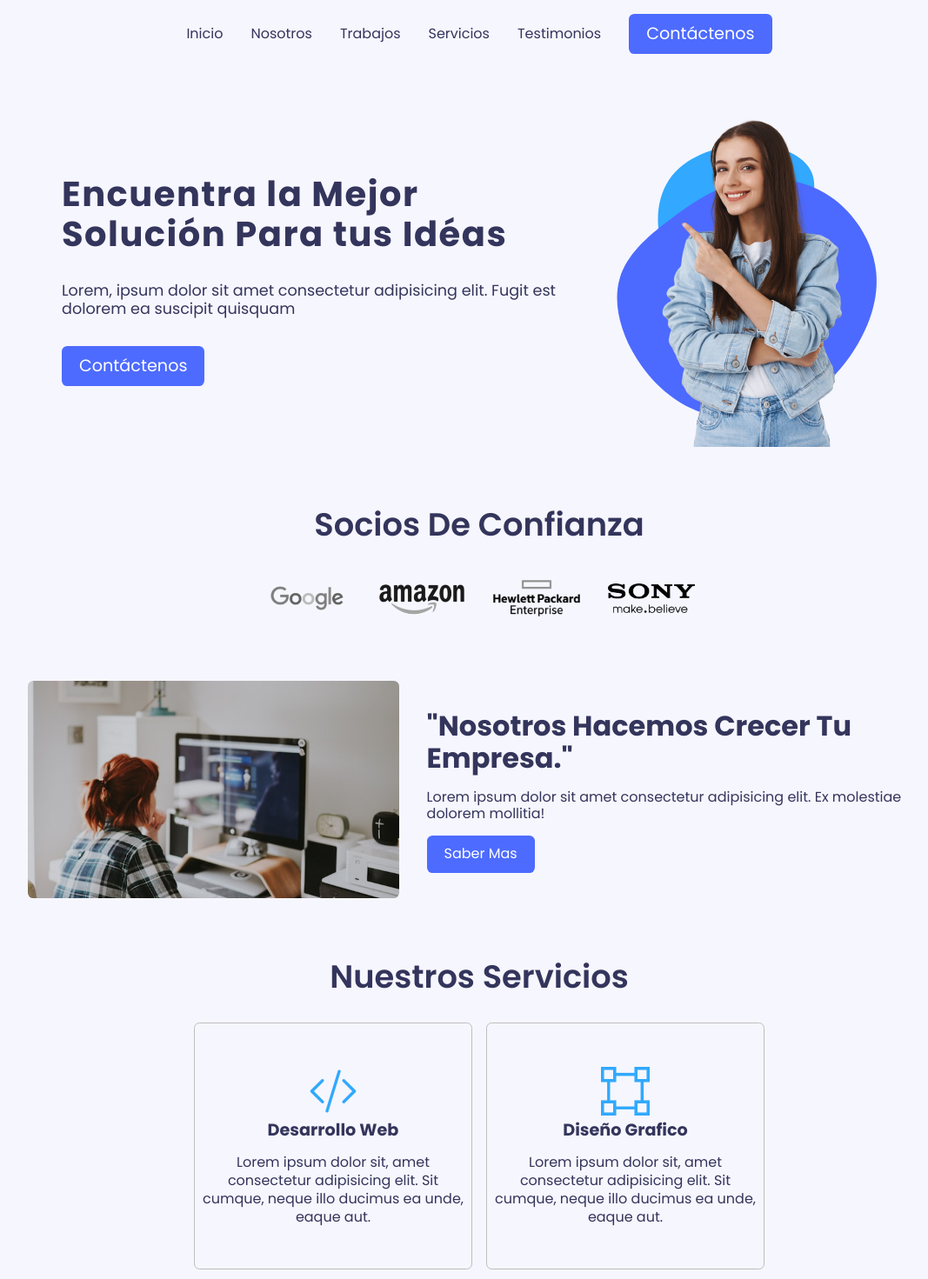
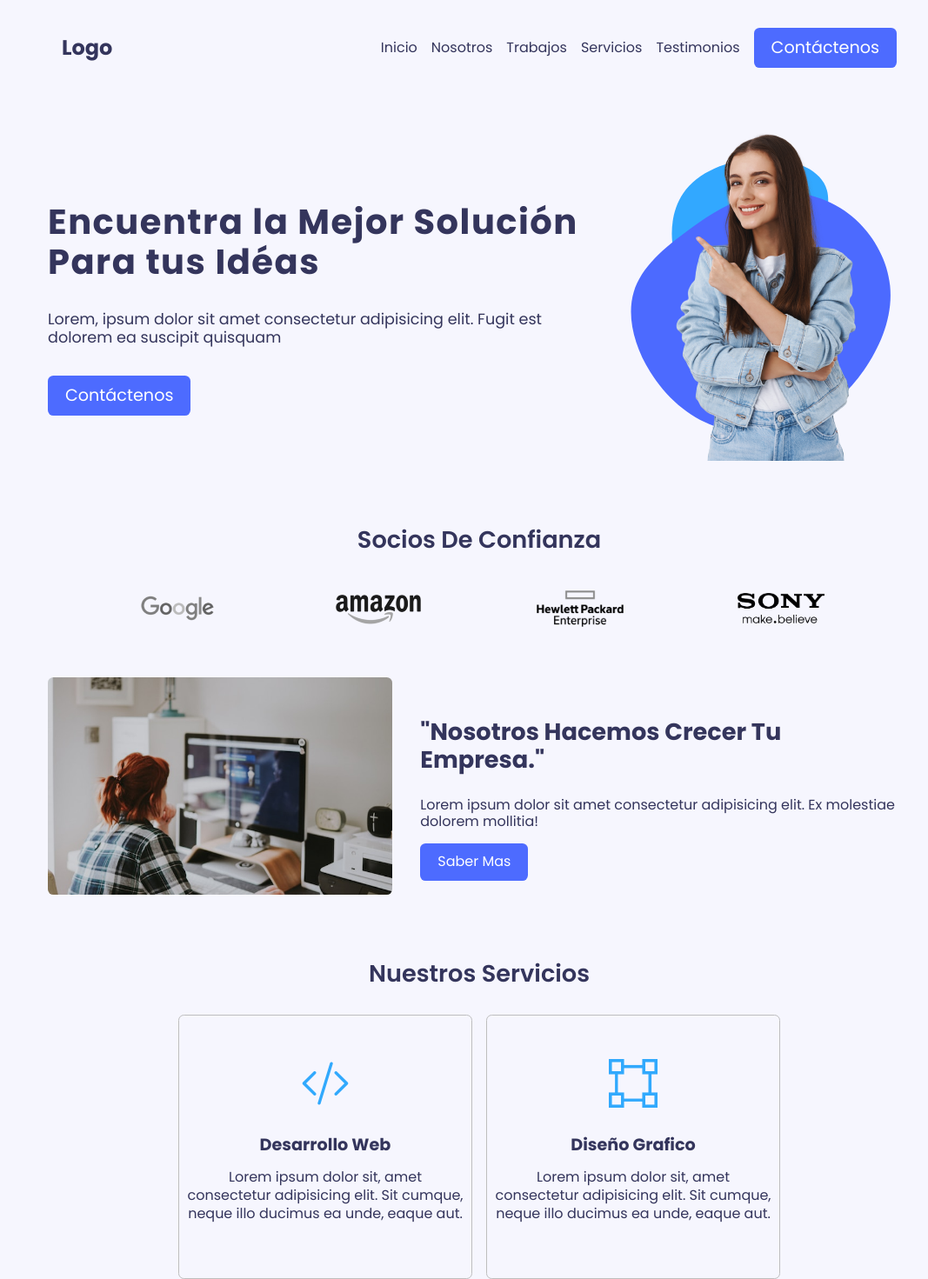
Before and after one commit to ivanretamozodev/trabajo-practico-integrador, a plain HTML site: page dist/index.html in a window 1280 px wide. Shown: the top 1471 px of the page at 87% size, without its empty margins (89-1156 px from the left). Drawn offline with nearby package versions, Linux system fonts and the light colour scheme.

Commit message:
retocando los anchos maximos de los componentes

```diff
--- a/dist/index.html
+++ b/dist/index.html
@@ -16,6 +16,7 @@
       <!-- Navbar -->
       <header>
         <nav class="nav">
+          <h2>Logo</h2>
           <ul class="menu-nav">
             <li class="menu-nav__item">
               <a class="menu-nav__link" href="#hero">Inicio</a>
@@ -147,7 +148,7 @@
           <div class="grow__items--col1">
             <div class="item item-active">
               <div class="item__icon">
-                <i class="bi bi-check-all white"></i>
+                <i class="bi bi-check-circle white"></i>
               </div>
               <h4 class="item__title">Proyectos Terminados</h4>
               <h3 class="item__numbers">1200+</h3>
@@ -192,6 +193,7 @@
           </form>
         </div>
       </section>
+      <!-- TESTIMONIAL COMPONENT -->
     </div>
     <script src="./js/app.js"></script>
   </body>
--- a/scss/components/_grow.component.scss
+++ b/scss/components/_grow.component.scss
@@ -1,5 +1,6 @@
 .grow {
   width: 100%;
+  max-width: $max-width;
   padding: 1rem;
   display: flex;
   flex-direction: column;
@@ -41,7 +42,7 @@
   flex-direction: column;
   justify-content: center;
   align-items: center;
-  gap: 1rem;
+
   margin-bottom: 2rem;
   border: 1px solid $grey-color;
   &__icon {
@@ -62,6 +63,7 @@
 .item-active {
   background-color: $secondary-color;
   color: $white-color;
+  border: none;
 }
 .white {
   color: $white-color !important;
--- a/scss/components/_help.component.scss
+++ b/scss/components/_help.component.scss
@@ -1,4 +1,6 @@
 .help {
+  width: 100%;
+  max-width: $max-width;
   display: flex;
   flex-direction: column;
   padding: 1rem;
@@ -43,7 +45,7 @@
     &__text {
       padding: 1rem;
       &--title {
-        font-size: 2rem;
+        font-size: 1.7rem;
         text-align: left;
       }
 
--- a/scss/components/_navbar.component.scss
+++ b/scss/components/_navbar.component.scss
@@ -1,13 +1,16 @@
+header {
+  width: 100%;
+  max-width: $max-width;
   .nav {
     padding: 1rem;
-  width: 100%;
-  max-width: $max-width;
-
+    display: flex;
+    justify-content: space-between;
+    align-items: center;
     .menu-nav {
       display: flex;
       justify-content: space-between;
       align-items: center;
-    gap: 2rem;
+      gap: 1rem;
 
       &__item {
         a:hover {
@@ -19,3 +22,4 @@
       }
     }
   }
+}
--- a/scss/components/_newsletter.component.scss
+++ b/scss/components/_newsletter.component.scss
@@ -1,6 +1,7 @@
 .newsletter {
   background-color: $primary-color;
   width: 100%;
+  max-width: $max-width;
   padding: 1rem;
   &__title {
     @include subtitle();
--- a/scss/components/_services.component.scss
+++ b/scss/components/_services.component.scss
@@ -19,6 +19,7 @@
       &--logo {
         text-align: center;
         border-radius: $border-radius;
+        margin-bottom: 1rem;
         i {
           font-size: 56px;
           color: $secondary-color;
@@ -39,11 +40,3 @@
     }
   }
 }
-
-@media screen and (min-width: 768px) {
-  .services {
-    &__title {
-      font-size: 2.3rem;
-    }
-  }
-}
--- a/scss/components/_trusted.component.scss
+++ b/scss/components/_trusted.component.scss
@@ -1,4 +1,5 @@
 .trusted {
+  width: 100%;
   max-width: $max-width;
   padding: 1rem;
   &__title {
@@ -6,7 +7,7 @@
   }
   &__logos {
     display: flex;
-    justify-content: space-between;
+    justify-content: space-evenly;
     align-items: center;
     gap: 1rem;
     img {
@@ -18,10 +19,6 @@
 
 @media screen and (min-width: 768px) {
   .trusted {
-    &__title {
-      font-size: 2.3rem;
-    }
-
     &__logos {
       gap: 2rem;
       img {
--- a/scss/utilities/_global.scss
+++ b/scss/utilities/_global.scss
@@ -1,10 +1,6 @@
-* {
-  padding: 0;
-  margin: 0;
-  box-sizing: border-box;
+html {
   scroll-behavior: smooth;
 }
-
 body {
   font-family: "Poppins", sans-serif;
   background-color: $tertiary-color;
@@ -24,5 +20,5 @@ ul {
   display: flex;
   flex-direction: column;
   align-items: center;
-  gap: 2rem;
+  gap: 1rem;
 }
```
Also changed, not shown: dist/css/main.css, 1 other file. Lines whose indentation alone changed are shown as unchanged.
